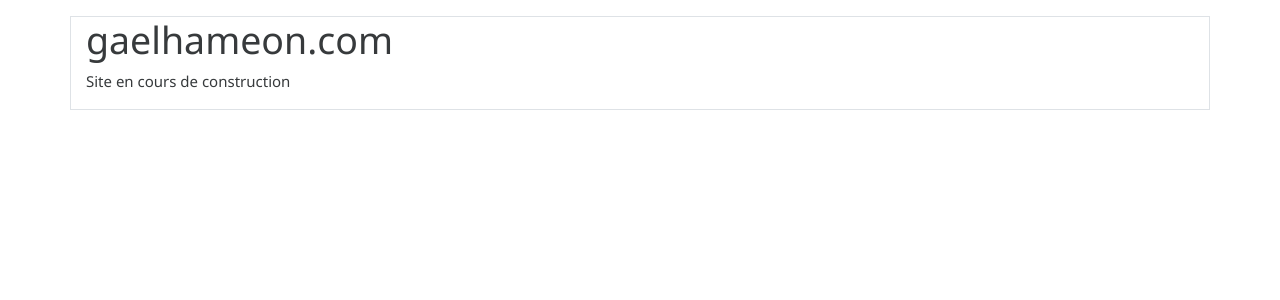
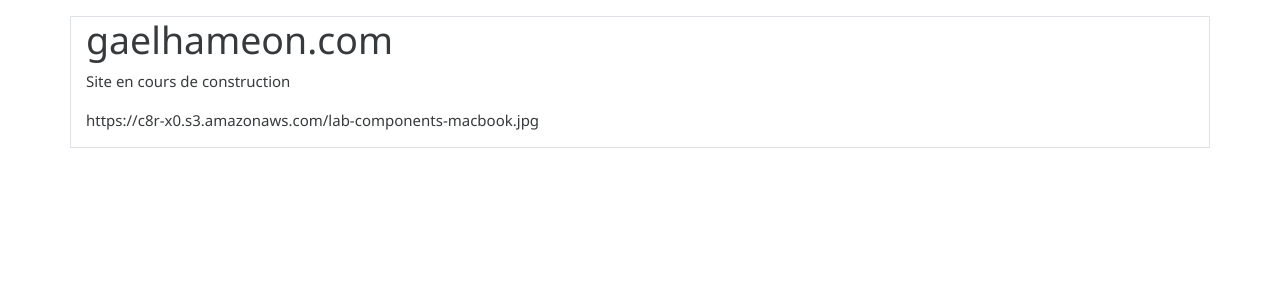
Before and after one commit to gaelhameon/next-with-mdx-build-problem, a Next.js app: page / in a window 1280 px wide. Shown: the top 300 px of the page. Built offline with nearby package versions, Linux system fonts and the light colour scheme.

Commit message:
test vanilla remark-images

```diff
--- a/next.config.js
+++ b/next.config.js
@@ -1,6 +1,7 @@
 const path = require('path');
 
 const copyLinkedFiles = require('remark-copy-linked-files');
+const images = require('remark-images');
 
 const MD_MEDIA_COPIES = 'md-media-copies';
 const destinationDir = path.join(__dirname, 'public', MD_MEDIA_COPIES);
@@ -13,7 +14,8 @@ const withMDX = require('@next/mdx')({
   extension: /\.mdx?$/,
   options: {
     remarkPlugins: [
-      [copyLinkedFiles, { destinationDir, makeNewUrlFn }]
+      images,
+      // [copyLinkedFiles, { destinationDir, makeNewUrlFn }]
     ]
   }
 })
--- a/package.json
+++ b/package.json
@@ -12,7 +12,8 @@
     "next": "^10.0.1",
     "react": "^16.8.6",
     "react-dom": "^16.8.6",
-    "remark-copy-linked-files": "https://github.com/gaelhameon/remark-copy-linked-files/#feat/nextjs"
+    "remark-copy-linked-files": "https://github.com/gaelhameon/remark-copy-linked-files/#feat/nextjs",
+    "remark-images": "^2.0.0"
   },
   "license": "MIT"
 }
--- a/pages/index.md
+++ b/pages/index.md
@@ -1,3 +1,5 @@
 # gaelhameon.com
 
 Site en cours de construction
+
+https://c8r-x0.s3.amazonaws.com/lab-components-macbook.jpg
```
Also changed, not shown: 1 other file (tests, documents, lock files or other folders).
